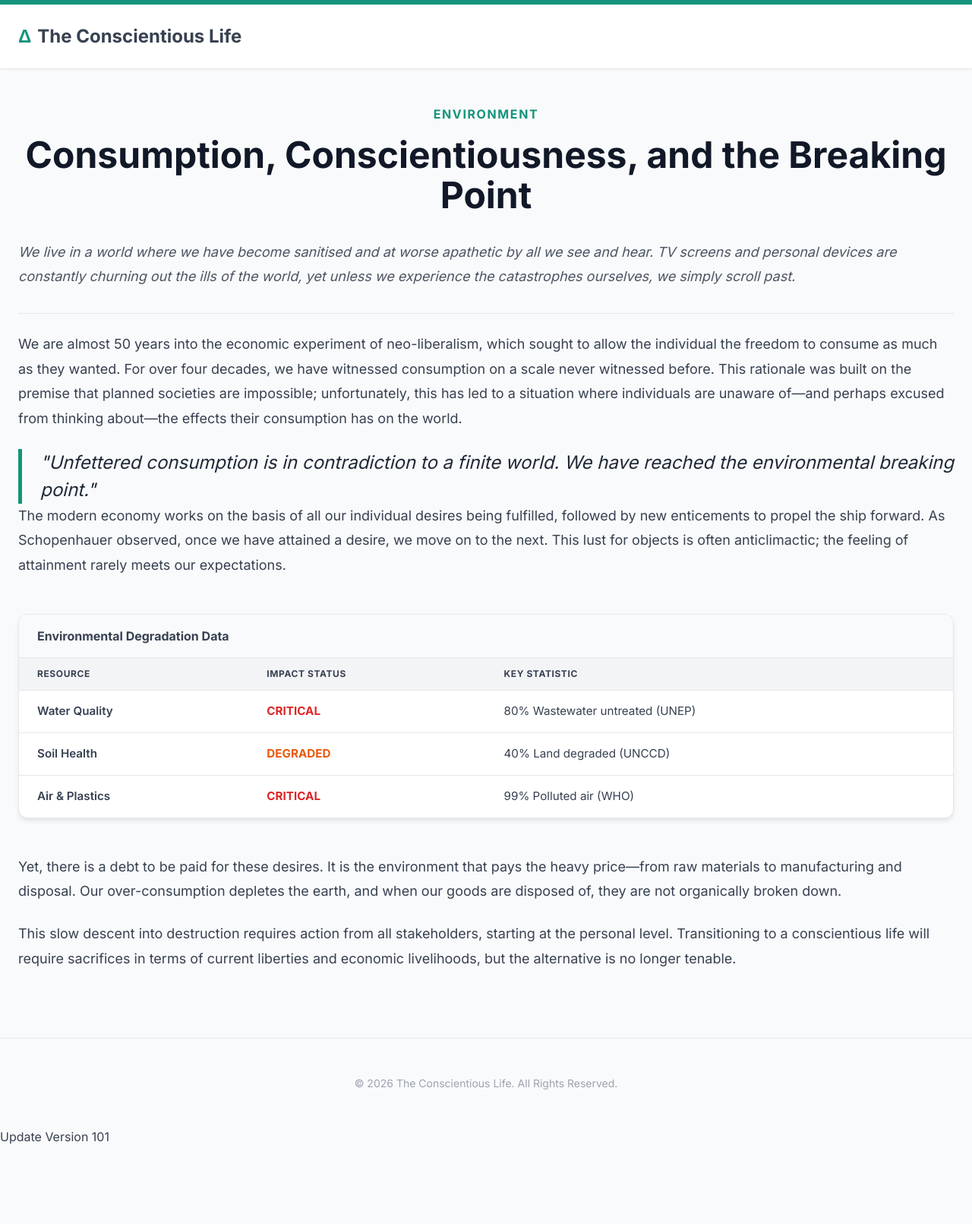
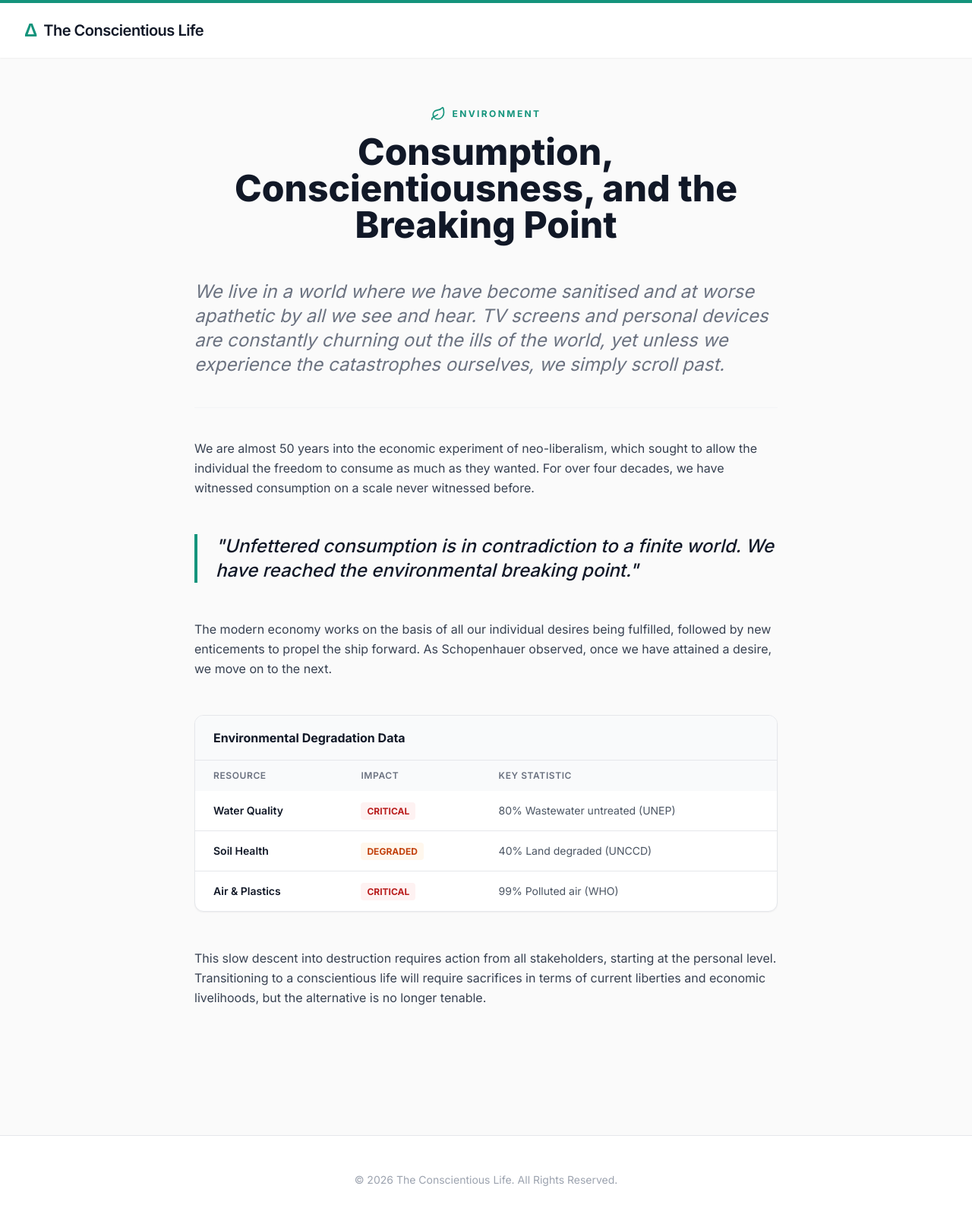
Before and after one commit to theconscientiouslife1-coder/TheCL, a Jekyll site: the page the_environment_main_article.html, which Jekyll copies as it is, in a window 1280 px wide. Shown: the whole page at 76% size. Built offline with Jekyll 4.4.1, drawn with Linux system fonts in a browser that asks for light colours; nearby versions of some CDN libraries; before the commit the page ends 1508 px from its top, so only the background shows below that.

Commit message:
Restoring clean layout with Green Ribbon

```diff
--- a/the_environment_main_article.html
+++ b/the_environment_main_article.html
@@ -3,195 +3,97 @@
 <head>
     <meta charset="UTF-8">
     <meta name="viewport" content="width=device-width, initial-scale=1.0">
-    <title>The Environment: Consumption & Neo-liberalism - The Conscientious Life</title>
+    <title>The Environment - The Conscientious Life</title>
     <script src="https://cdn.tailwindcss.com"></script>
     <script src="https://unpkg.com/lucide@latest"></script>
-    <link rel="preconnect" href="https://fonts.googleapis.com">
-    <link rel="preconnect" href="https://fonts.gstatic.com" crossorigin>
-    <link href="https://fonts.googleapis.com/css2?family=Inter:wght@400;500;600;700&display=swap" rel="stylesheet">
+    <link href="https://fonts.googleapis.com/css2?family=Inter:wght@400;500;600;700;800&display=swap" rel="stylesheet">
     <style>
-        /* CORE RESET & LAYOUT */
-        body {
-            font-family: 'Inter', sans-serif;
-            display: flex;
-            flex-direction: column;
-            min-height: 100vh;
-            background-color: #f9fafb;
-            margin: 0;
-            color: #374151;
-        }
-        .flex-grow { flex-grow: 1; }
-        .container { width: 100%; max-width: 800px; margin: 0 auto; padding: 0 1.5rem; }
-
-        /* THE GREEN RIBBON HEADER - FORCED CSS */
-        .custom-header {
-            background-color: white;
-            border-top: 6px solid #14947c !important; /* The physical ribbon */
-            box-shadow: 0 1px 3px rgba(0,0,0,0.1);
-            padding: 1.5rem 0;
-            margin-bottom: 3rem;
-        }
-        .logo-delta {
-            color: #14947c;
-            font-size: 1.5rem;
-            font-weight: bold;
-            text-decoration: none;
-            display: flex;
-            align-items: center;
-            gap: 0.5rem;
-        }
-
-        /* ARTICLE STYLING */
-        .article-title {
-            font-size: 3rem;
-            font-weight: 800;
-            color: #111827;
-            line-height: 1.1;
-            margin-bottom: 2rem;
-            text-align: center;
-        }
-        .article-content p {
-            font-size: 1.125rem;
-            line-height: 1.8;
-            margin-bottom: 1.5rem;
-        }
-        .intro-text {
-            font-size: 1.25rem;
-            font-style: italic;
-            color: #4b5563;
-            border-bottom: 1px solid #e5e7eb;
-            padding-bottom: 2rem;
-            margin-bottom: 2rem;
-        }
-
-        /* BLOCKQUOTE */
-        blockquote {
-            border-left: 5px solid #14947c;
-            padding-left: 1.5rem;
-            margin: 2.5rem 0;
-            font-style: italic;
-            font-size: 1.5rem;
-            color: #1f2937;
-        }
-
-        /* DATA TABLE - FORCED CSS */
-        .data-table-container {
-            margin: 3rem 0;
-            background: white;
-            border: 1px solid #e5e7eb;
-            border-radius: 12px;
-            overflow: hidden;
-            box-shadow: 0 4px 6px -1px rgba(0, 0, 0, 0.1);
-        }
-        .table-header {
-            background: #f9fafb;
-            padding: 1rem 1.5rem;
-            font-weight: 700;
-            border-bottom: 1px solid #e5e7eb;
-        }
-        .data-table {
-            width: 100%;
-            border-collapse: collapse;
-            text-align: left;
-        }
-        .data-table th {
-            padding: 0.75rem 1.5rem;
-            background: #f3f4f6;
-            font-size: 0.75rem;
-            text-transform: uppercase;
-            letter-spacing: 0.05em;
-        }
-        .data-table td {
-            padding: 1rem 1.5rem;
-            border-top: 1px solid #e5e7eb;
-            font-size: 0.95rem;
-        }
-        .status-critical { color: #dc2626; font-weight: 700; }
-        .status-degraded { color: #ea580c; font-weight: 700; }
-
-        footer {
-            text-align: center;
-            padding: 3rem 0;
-            color: #9ca3af;
-            font-size: 0.875rem;
-            border-top: 1px solid #e5e7eb;
-            margin-top: 4rem;
-        }
+        body { font-family: 'Inter', sans-serif; }
     </style>
 </head>
-<body>
+<body class="bg-neutral-50 text-gray-800 flex flex-col min-height-screen">
 
-    <header class="custom-header">
-        <div class="container">
-            <a href="/" class="logo-delta">
-                <span>Δ</span>
-                <span style="color: #374151;">The Conscientious Life</span>
+    <header class="bg-white shadow-sm border-t-4 border-[#14947c]">
+        <div class="container mx-auto px-4 sm:px-6 lg:px-8">
+            <div class="flex justify-between items-center py-5">
+                <a href="/" class="flex items-center space-x-2 no-underline">
+                    <span class="text-2xl font-bold text-[#14947c]">Δ</span>
+                    <span class="text-xl font-semibold tracking-tight text-gray-900">The Conscientious Life</span>
                 </a>
+            </div>
         </div>
     </header>
 
-    <main class="flex-grow container">
+    <main class="flex-grow container mx-auto px-4 sm:px-6 lg:px-8 py-16">
+        <div class="max-w-3xl mx-auto">
             <article>
-            <div style="text-align: center; color: #14947c; font-weight: 700; letter-spacing: 0.1em; margin-bottom: 1rem;">
-                ENVIRONMENT
+                <header class="mb-12 text-center">
+                    <div class="flex justify-center items-center space-x-2 text-[#14947c] mb-4">
+                        <i data-lucide="leaf" class="w-5 h-5"></i>
+                        <span class="text-xs font-bold uppercase tracking-[0.2em]">Environment</span>
                     </div>
-            <h1 class="article-title">Consumption, Conscientiousness, and the Breaking Point</h1>
+                    <h1 class="text-4xl md:text-5xl font-extrabold text-gray-900 leading-tight mb-6">
+                        Consumption, Conscientiousness, and the Breaking Point
+                    </h1>
+                </header>
 
-            <div class="article-content">
-                <p class="intro-text">
+                <div class="prose prose-lg max-w-none text-gray-700 leading-relaxed">
+                    <p class="text-2xl text-gray-500 italic mb-10 border-b border-gray-100 pb-10">
                         We live in a world where we have become sanitised and at worse apathetic by all we see and hear. TV screens and personal devices are constantly churning out the ills of the world, yet unless we experience the catastrophes ourselves, we simply scroll past.
                     </p>
 
-                <p>We are almost 50 years into the economic experiment of neo-liberalism, which sought to allow the individual the freedom to consume as much as they wanted. For over four decades, we have witnessed consumption on a scale never witnessed before. This rationale was built on the premise that planned societies are impossible; unfortunately, this has led to a situation where individuals are unaware of—and perhaps excused from thinking about—the effects their consumption has on the world.</p>
+                    <p class="mb-6">We are almost 50 years into the economic experiment of neo-liberalism, which sought to allow the individual the freedom to consume as much as they wanted. For over four decades, we have witnessed consumption on a scale never witnessed before.</p>
 
-                <blockquote>
+                    <blockquote class="border-l-4 border-[#14947c] pl-6 my-12 italic text-2xl text-gray-900 font-medium">
                         "Unfettered consumption is in contradiction to a finite world. We have reached the environmental breaking point."
                     </blockquote>
 
-                <p>The modern economy works on the basis of all our individual desires being fulfilled, followed by new enticements to propel the ship forward. As Schopenhauer observed, once we have attained a desire, we move on to the next. This lust for objects is often anticlimactic; the feeling of attainment rarely meets our expectations.</p>
+                    <p class="mb-10">The modern economy works on the basis of all our individual desires being fulfilled, followed by new enticements to propel the ship forward. As Schopenhauer observed, once we have attained a desire, we move on to the next.</p>
 
-                <div class="data-table-container">
-                    <div class="table-header">Environmental Degradation Data</div>
-                    <table class="data-table">
-                        <thead>
+                    <div class="my-12 overflow-hidden border border-gray-200 rounded-xl shadow-sm bg-white">
+                        <div class="bg-gray-50 px-6 py-4 border-b border-gray-200">
+                            <h3 class="font-bold text-gray-900">Environmental Degradation Data</h3>
+                        </div>
+                        <table class="w-full text-left">
+                            <thead class="bg-gray-50 text-gray-500 text-xs uppercase tracking-wider">
                                 <tr>
-                                <th>Resource</th>
-                                <th>Impact Status</th>
-                                <th>Key Statistic</th>
+                                    <th class="px-6 py-3 font-semibold">Resource</th>
+                                    <th class="px-6 py-3 font-semibold">Impact</th>
+                                    <th class="px-6 py-3 font-semibold">Key Statistic</th>
                                 </tr>
                             </thead>
-                        <tbody>
+                            <tbody class="divide-y divide-gray-200 text-sm">
                                 <tr>
-                                <td style="font-weight: 600;">Water Quality</td>
-                                <td class="status-critical">CRITICAL</td>
-                                <td>80% Wastewater untreated (UNEP)</td>
+                                    <td class="px-6 py-4 font-semibold text-gray-900">Water Quality</td>
+                                    <td class="px-6 py-4"><span class="px-2 py-1 bg-red-50 text-red-700 rounded text-xs font-bold">CRITICAL</span></td>
+                                    <td class="px-6 py-4 text-gray-600">80% Wastewater untreated (UNEP)</td>
                                 </tr>
                                 <tr>
-                                <td style="font-weight: 600;">Soil Health</td>
-                                <td class="status-degraded">DEGRADED</td>
-                                <td>40% Land degraded (UNCCD)</td>
+                                    <td class="px-6 py-4 font-semibold text-gray-900">Soil Health</td>
+                                    <td class="px-6 py-4"><span class="px-2 py-1 bg-orange-50 text-orange-700 rounded text-xs font-bold">DEGRADED</span></td>
+                                    <td class="px-6 py-4 text-gray-600">40% Land degraded (UNCCD)</td>
                                 </tr>
                                 <tr>
-                                <td style="font-weight: 600;">Air & Plastics</td>
-                                <td class="status-critical">CRITICAL</td>
-                                <td>99% Polluted air (WHO)</td>
+                                    <td class="px-6 py-4 font-semibold text-gray-900">Air & Plastics</td>
+                                    <td class="px-6 py-4"><span class="px-2 py-1 bg-red-50 text-red-700 rounded text-xs font-bold">CRITICAL</span></td>
+                                    <td class="px-6 py-4 text-gray-600">99% Polluted air (WHO)</td>
                                 </tr>
                             </tbody>
                         </table>
                     </div>
 
-                <p>Yet, there is a debt to be paid for these desires. It is the environment that pays the heavy price—from raw materials to manufacturing and disposal. Our over-consumption depletes the earth, and when our goods are disposed of, they are not organically broken down.</p>
-
-                <p>This slow descent into destruction requires action from all stakeholders, starting at the personal level. Transitioning to a conscientious life will require sacrifices in terms of current liberties and economic livelihoods, but the alternative is no longer tenable.</p>
+                    <p class="mb-6">This slow descent into destruction requires action from all stakeholders, starting at the personal level. Transitioning to a conscientious life will require sacrifices in terms of current liberties and economic livelihoods, but the alternative is no longer tenable.</p>
                 </div>
             </article>
+        </div>
     </main>
 
-    <footer>
-        &copy; 2026 The Conscientious Life. All Rights Reserved.
+    <footer class="bg-white border-t border-gray-200 py-12 mt-20">
+        <div class="text-center text-gray-400 text-sm">
+            <p>&copy; 2026 The Conscientious Life. All Rights Reserved.</p>
+        </div>
     </footer>
 
     <script>lucide.createIcons();</script>
 </body>
 </html>
-<p>Update Version 101</p>
```
Lines whose indentation alone changed are shown as unchanged.
